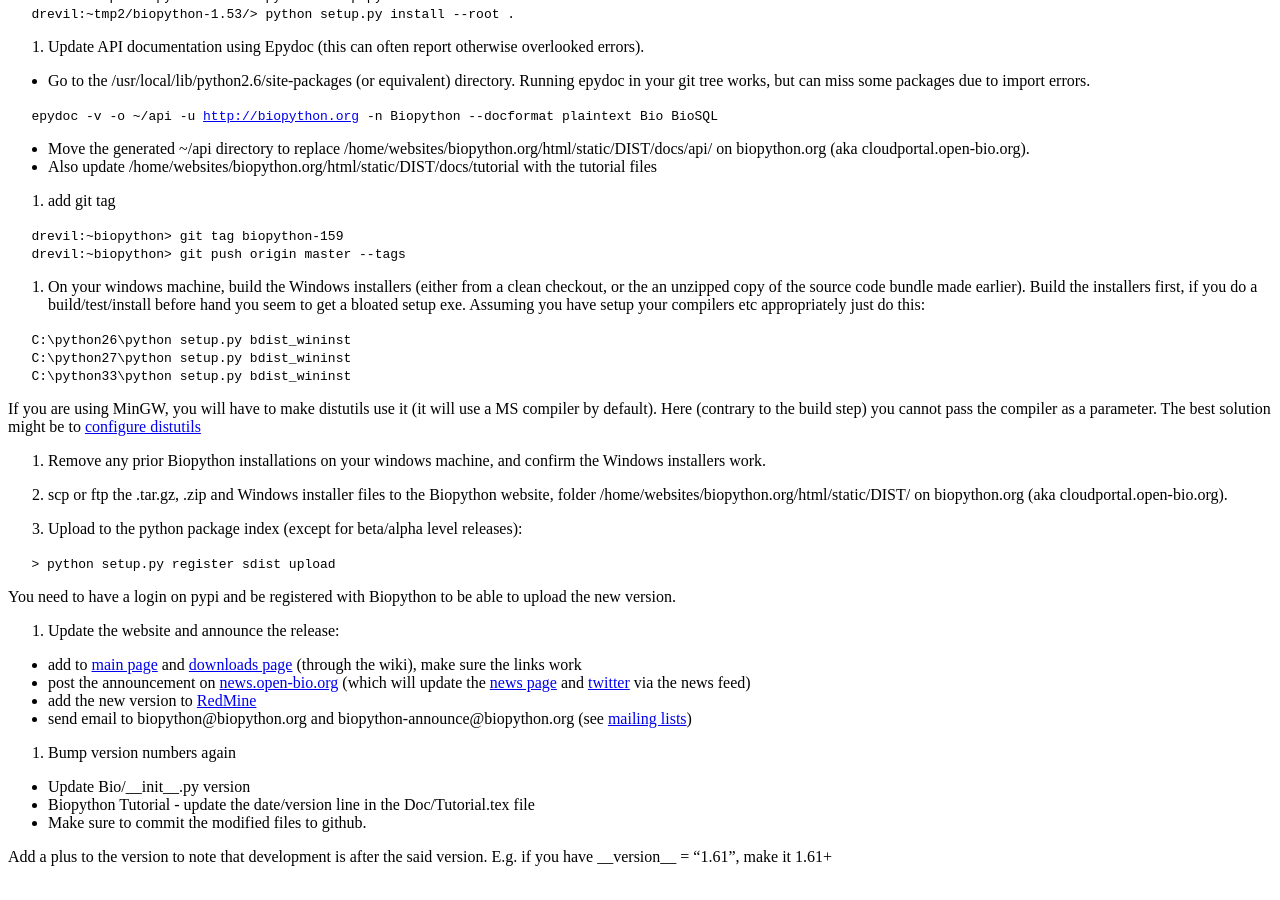
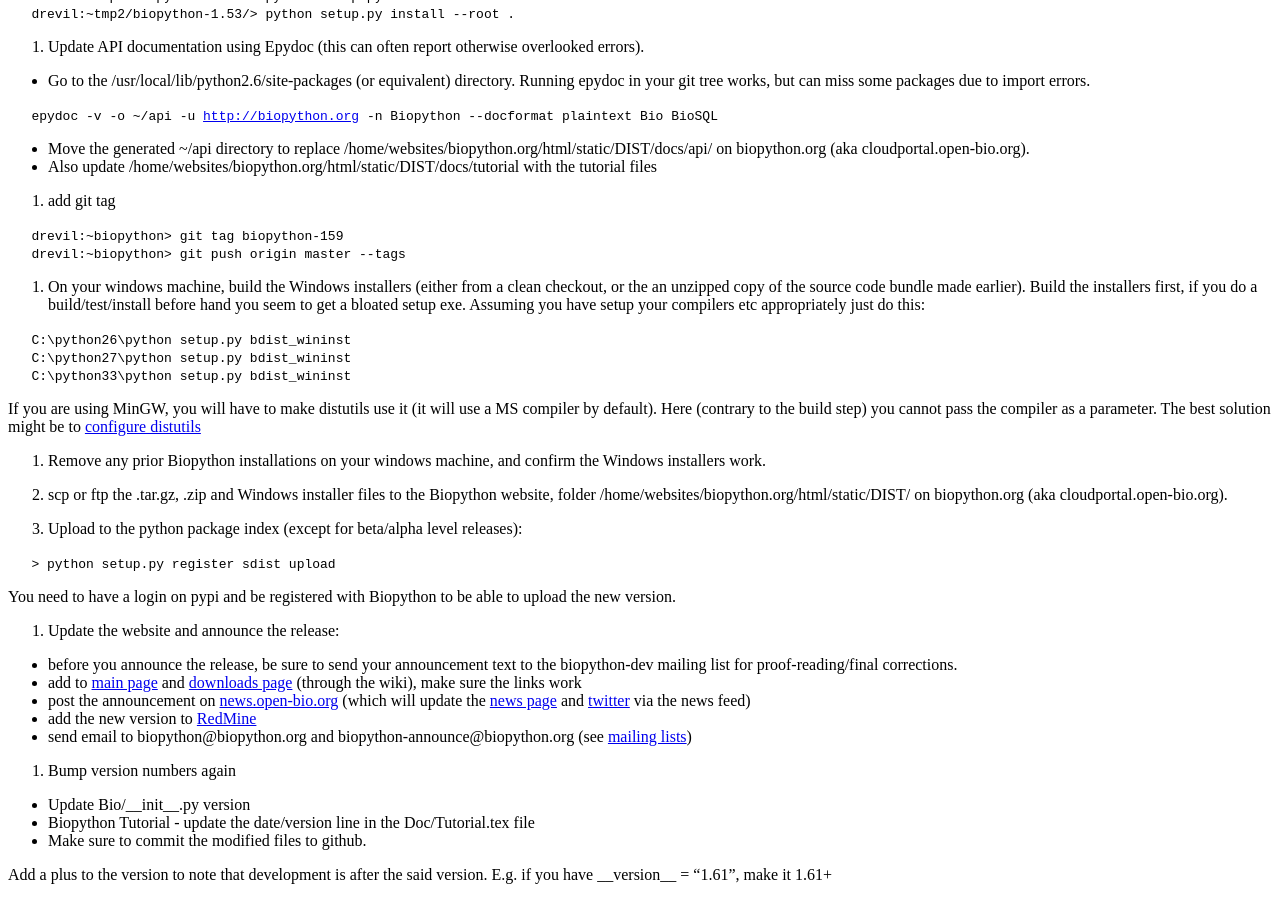
Before and after one commit to biopython/biopython.github.io, a Jekyll site: the page built from wiki/Building_a_release.md, in a window 1280 px wide and 900 px high, scrolled down 1932 px. Built offline with Jekyll 4.4.1, drawn with Linux system fonts in a browser that asks for light colours.

Commit message:
/* The instructions proper */

```diff
--- a/wiki/Building_a_release.md
+++ b/wiki/Building_a_release.md
@@ -180,6 +180,9 @@ able to upload the new version.
 
 21. Update the website and announce the release:
 
+-   before you announce the release, be sure to send your announcement
+    text to the biopython-dev mailing list for
+    proof-reading/final corrections.
 -   add to [main page](Main_Page "wikilink") and [downloads
     page](Download "wikilink") (through the wiki), make sure the links
     work
```
Also changed, not shown: 1 other file.
